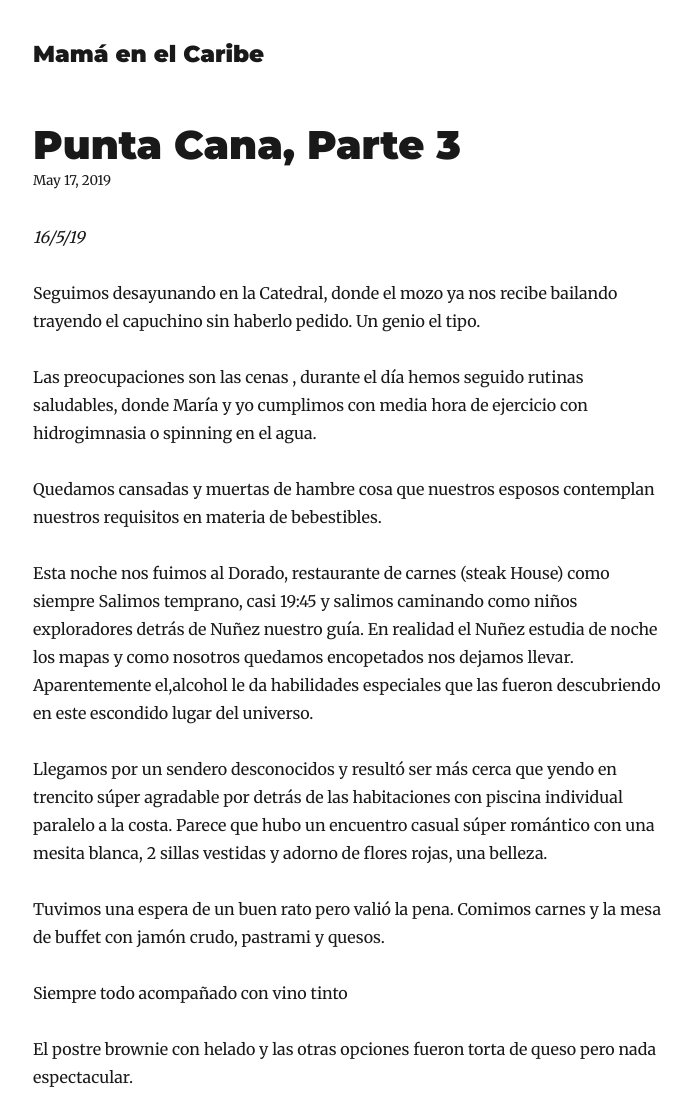
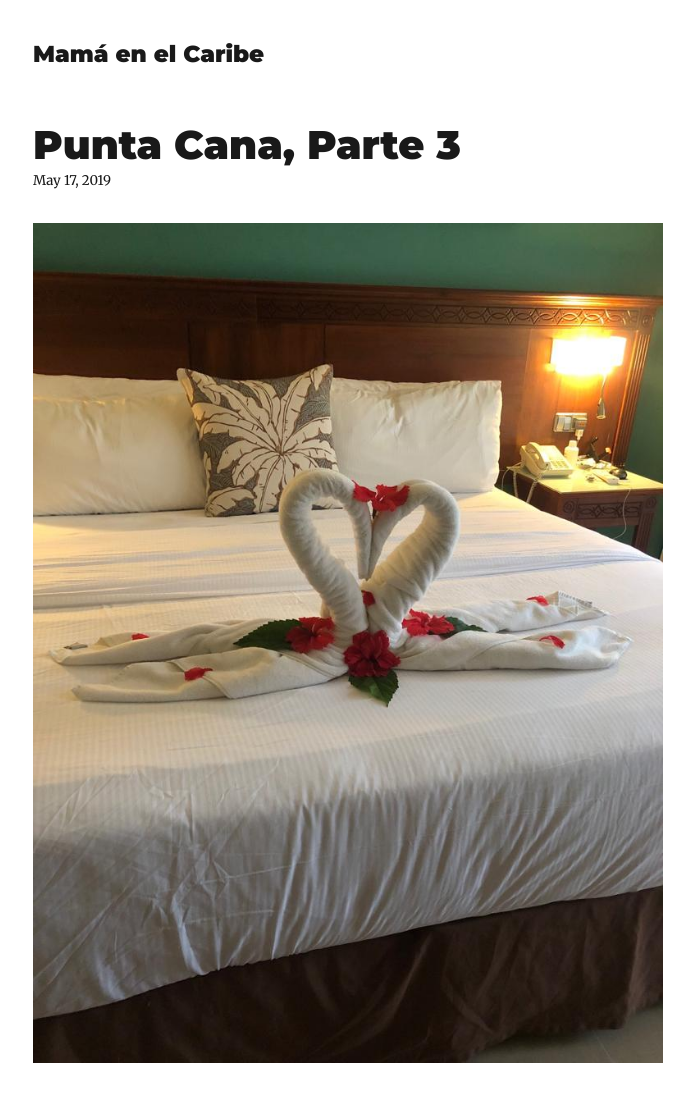
Before and after one commit to baskeboler/upgraded-happiness, a Gatsby site: page /2019-05-28-punta-cana-parte-3/ in a window 1280 px wide. Shown: the top 1094 px of the page, without its empty margins (292-986 px from the left). Built offline with nearby package versions, Linux system fonts and the light colour scheme; Gatsby itself is replaced by a stand-in of ours; some packages are replaced by stand-ins of ours.

Commit message:
Update Blog “2019-05-28-punta-cana-parte-3”

```diff
--- a/content/blog/2019-05-28-punta-cana-parte-3.md
+++ b/content/blog/2019-05-28-punta-cana-parte-3.md
@@ -3,6 +3,8 @@ title: 'Punta Cana, Parte 3'
 date: 2019-05-17T03:17:34.384Z
 description: Tercera entrega de los viajes de mi mamá
 ---
+![](/img/whatsapp-image-2019-05-15-at-2.07.39-pm.jpeg "mamá está fascinada con las boludeces que le hacen con las toallas cuando le arreglan el cuarto.")
+
 _16/5/19_
 
 Seguimos desayunando en la Catedral, donde el mozo ya nos recibe bailando trayendo el capuchino sin haberlo pedido. Un genio el tipo.
```
